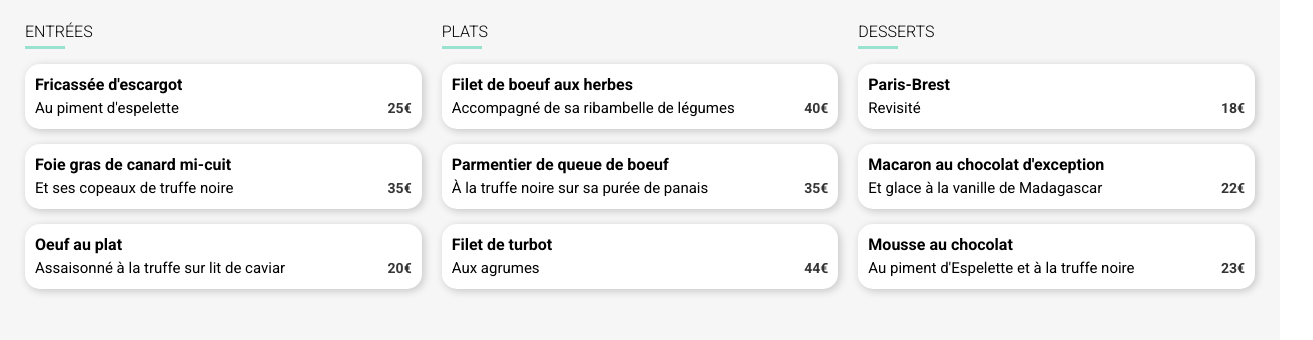
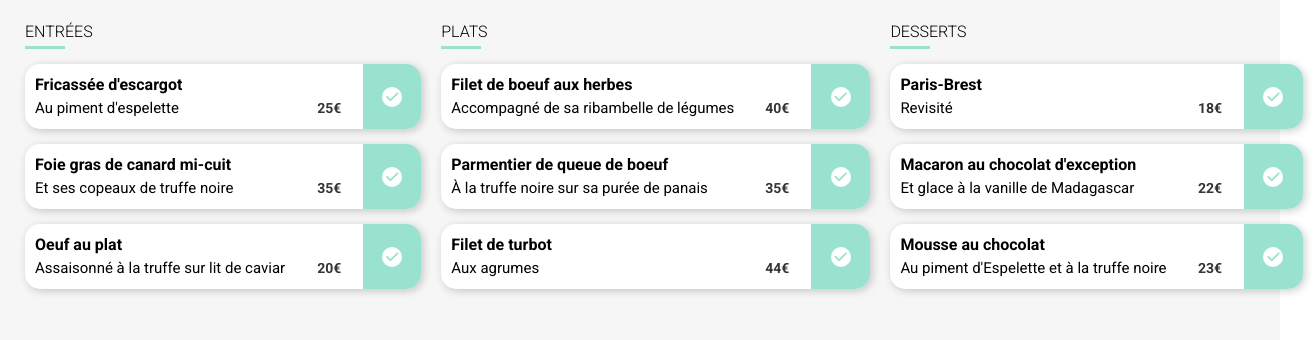
Before and after one commit to ClotildePVR/Ohmyfood, a website: page menu1.html in a window 1280 px wide. Shown: the part 584-924 px from the top of the page, 1313 px wide, since content can reach past the window. Drawn offline with Linux system fonts and the light colour scheme; a web font is replaced by a local one.

Commit message:
Stylisation en statique de la checkbox sur les plats du menu

```diff
--- a/menu1.html
+++ b/menu1.html
@@ -33,25 +33,46 @@
                 <ul class="submenus__list">
                     <li class="submenus__items template-cards">
                         <div class="cards__txt">
+                            <div>
                                 <h3 class="dish__title">Fricassée d'escargot</h3>
                                 <p>Au piment d'espelette</p>
                             </div>
                             <span class="dish__price">25€</span>
+                        </div>
+                        <div class="checkbox">
+                            <div class="checkbox__circle">
+                                <i class="fa-solid fa-check checkbox__icon"></i>
+                            </div>
+                        </div>
                     </li>
                     <li class="submenus__items template-cards">
                         <div class="cards__txt">
+                            <div>
                                 <h3 class="dish__title">Foie gras de canard mi-cuit</h3>
                                 <p>Et ses copeaux de truffe noire</p>
                             </div>
                             <span class="dish__price">35€</span>
+                        </div>
+                        <div class="checkbox">
+                            <div class="checkbox__circle">
+                                <i class="fa-solid fa-check checkbox__icon"></i>
+                            </div>
+                        </div>
                     </li>
                     <li class="submenus__items template-cards">
                         <div class="cards__txt">
+                            <div>
                                 <h3 class="dish__title">Oeuf au plat</h3>
                                 <p>Assaisonné à la truffe sur lit de caviar</p>
                             </div>
                             <span class="dish__price">20€</span>
-                    </li class="template-cards">
+                        </div>
+                        <div class="checkbox">
+                            <div class="checkbox__circle">
+                                <i class="fa-solid fa-check checkbox__icon"></i>
+                            </div>
+                        </div>
+                    </li>
                 </ul>
             </div>
             <div class="submenus">
@@ -59,24 +80,45 @@
                 <ul class="submenus__list">
                     <li class="submenus__items template-cards">
                         <div class="cards__txt">
+                            <div>
                                 <h3 class="dish__title">Filet de boeuf aux herbes</h3>
                                 <p>Accompagné de sa ribambelle de légumes</p>
                             </div>
                             <span class="dish__price">40€</span>
+                        </div>
+                        <div class="checkbox">
+                            <div class="checkbox__circle">
+                                <i class="fa-solid fa-check checkbox__icon"></i>
+                            </div>
+                        </div>
                     </li>
                     <li class="submenus__items template-cards">
                         <div class="cards__txt">
+                            <div>
                                 <h3 class="dish__title">Parmentier de queue de boeuf</h3>
                                 <p>À la truffe noire sur sa purée de panais</p>
                             </div>
                             <span class="dish__price">35€</span>
+                        </div>
+                        <div class="checkbox">
+                            <div class="checkbox__circle">
+                                <i class="fa-solid fa-check checkbox__icon"></i>
+                            </div>
+                        </div>
                     </li>
                     <li class="submenus__items template-cards">
                         <div class="cards__txt">
+                            <div>
                                 <h3 class="dish__title">Filet de turbot</h3>
                                 <p>Aux agrumes</p>
                             </div>
                             <span class="dish__price">44€</span>
+                        </div>
+                        <div class="checkbox">
+                            <div class="checkbox__circle">
+                                <i class="fa-solid fa-check checkbox__icon"></i>
+                            </div>
+                        </div>
                     </li>
                 </ul>
             </div>
@@ -85,24 +127,45 @@
                 <ul class="submenus__list">
                     <li class="submenus__items template-cards">
                         <div class="cards__txt">
+                            <div>
                                 <h3 class="dish__title">Paris-Brest</h3>
                                 <p>Revisité</p>
                             </div>
                             <span class="dish__price">18€</span>
+                        </div>
+                        <div class="checkbox">
+                            <div class="checkbox__circle">
+                                <i class="fa-solid fa-check checkbox__icon"></i>
+                            </div>
+                        </div>
                     </li>
                     <li class="submenus__items template-cards">
                         <div class="cards__txt">
+                            <div>
                                 <h3 class="dish__title">Macaron au chocolat d'exception</h3>
                                 <p>Et glace à la vanille de Madagascar</p>
                             </div>
                             <span class="dish__price">22€</span>
+                        </div>
+                        <div class="checkbox">
+                            <div class="checkbox__circle">
+                                <i class="fa-solid fa-check checkbox__icon"></i>
+                            </div>
+                        </div>
                     </li>
                     <li class="submenus__items template-cards">
                         <div class="cards__txt">
+                            <div>
                                 <h3 class="dish__title">Mousse au chocolat</h3>
                                 <p>Au piment d'Espelette et à la truffe noire</p>
                             </div>
                             <span class="dish__price">23€</span>
+                        </div>
+                        <div class="checkbox">
+                            <div class="checkbox__circle">
+                                <i class="fa-solid fa-check checkbox__icon"></i>
+                            </div>
+                        </div>
                     </li>
                 </ul>
             </div>
--- /dev/null
+++ b/sass/components/checkbox.scss
@@ -0,0 +1,24 @@
+.checkbox {
+    background-color: $color-tertiary;
+    width: 75px;
+    border-top-right-radius: 15px;
+    border-bottom-right-radius: 15px;
+    display: flex;
+    justify-content: center;
+    align-items: center;
+
+    &__circle {
+        background-color: #fff;
+        width: 20px;
+        height: 20px;
+        border-radius: 50%;
+        display: flex;
+        justify-content: center;
+        align-items: center;
+    }
+
+    &__icon {
+        color: $color-tertiary;
+        font-size: 14px;
+    }
+}
--- a/sass/main.scss
+++ b/sass/main.scss
@@ -9,6 +9,7 @@
 @import "./components/buttons";
 @import "./components/icons";
 @import "./components/loader";
+@import "./components/checkbox";
 
 @import "./layouts/header";
 @import "./layouts/nav";
--- a/sass/pages/menus.scss
+++ b/sass/pages/menus.scss
@@ -48,10 +48,12 @@
     }
 
     &__items {
-        padding: 12px 10px 12px 10px ;
+        padding: 0px;
         background-color: #fff;
         display: flex;
+        /*
         justify-content: space-between;
+        */
         margin-bottom: 15px;
         animation: showitems 1s forwards;
         opacity: 0;
@@ -88,9 +90,13 @@
 }
 
 .cards__txt {
+    width: 100%;
+    padding: 12px 22px 12px 10px;
     white-space: nowrap;
     text-overflow: ellipsis;
     overflow: hidden;
+    display: flex;
+    justify-content: space-between;
 
     & h3, p {
         white-space: nowrap;
```
Also changed, not shown: public/css/style.css, 1 other file. Lines whose indentation alone changed are shown as unchanged.
